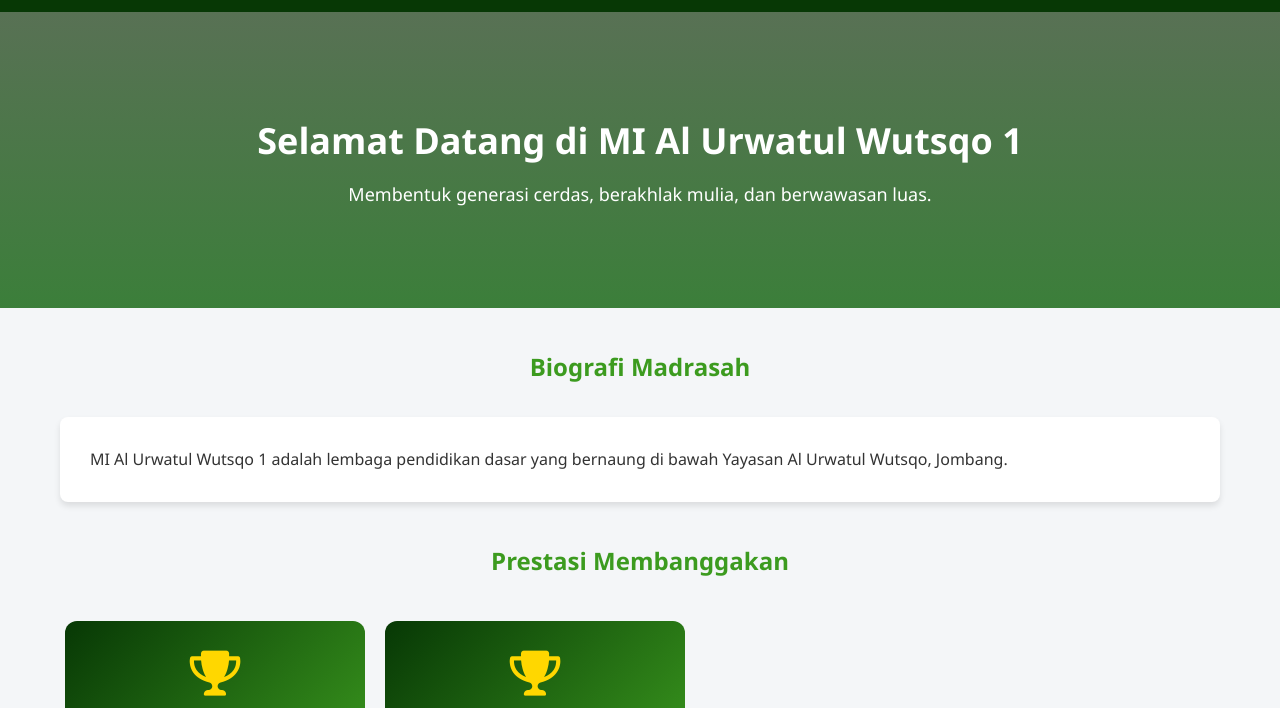
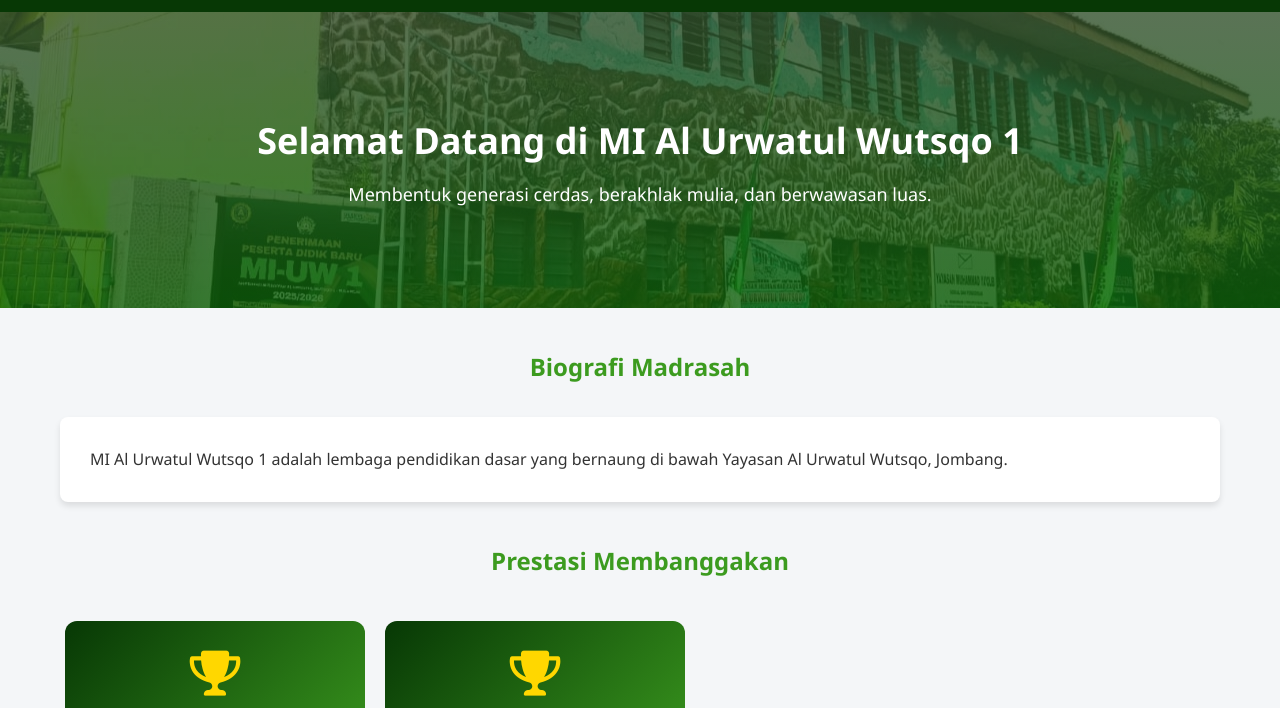
Before and after one commit to akunku-https/MIUW1, a plain HTML site: page index.html in a window 1280 px wide. Shown: the part 63-771 px from the top of the page. Drawn offline with Linux system fonts and the light colour scheme; files whose address does not match are found by name.

Commit message:
Restore original style.css content
Signed-off-by: akunku-https <semker4@gmail.com>

```diff
--- a/style.css
+++ b/style.css
@@ -19,7 +19,7 @@ body { background-color: var(--bg-color); color: var(--text-color); line-height:
 @keyframes fadeIn { from { opacity: 0; } to { opacity: 1; } }
 .section-container { max-width: 1200px; margin: 40px auto; padding: 0 20px; }
 .section-container h2 { text-align: center; margin-bottom: 30px; color: var(--secondary-color); }
-.hero { background: linear-gradient(rgba(49, 80, 43, 0.8), rgba(13, 97, 10, 0.8)), url('arsip/bangunan.jpg') center/cover; color: var(--white); text-align: center; padding: 100px 20px; }
+.hero { background: linear-gradient(rgba(49, 80, 43, 0.8), rgba(13, 97, 10, 0.8)), url('bangunan.jpg') center/cover; color: var(--white); text-align: center; padding: 100px 20px; }
 .hero h1 { font-size: 36px; margin-bottom: 10px; }
 .hero p { font-size: 18px; }
 
```
